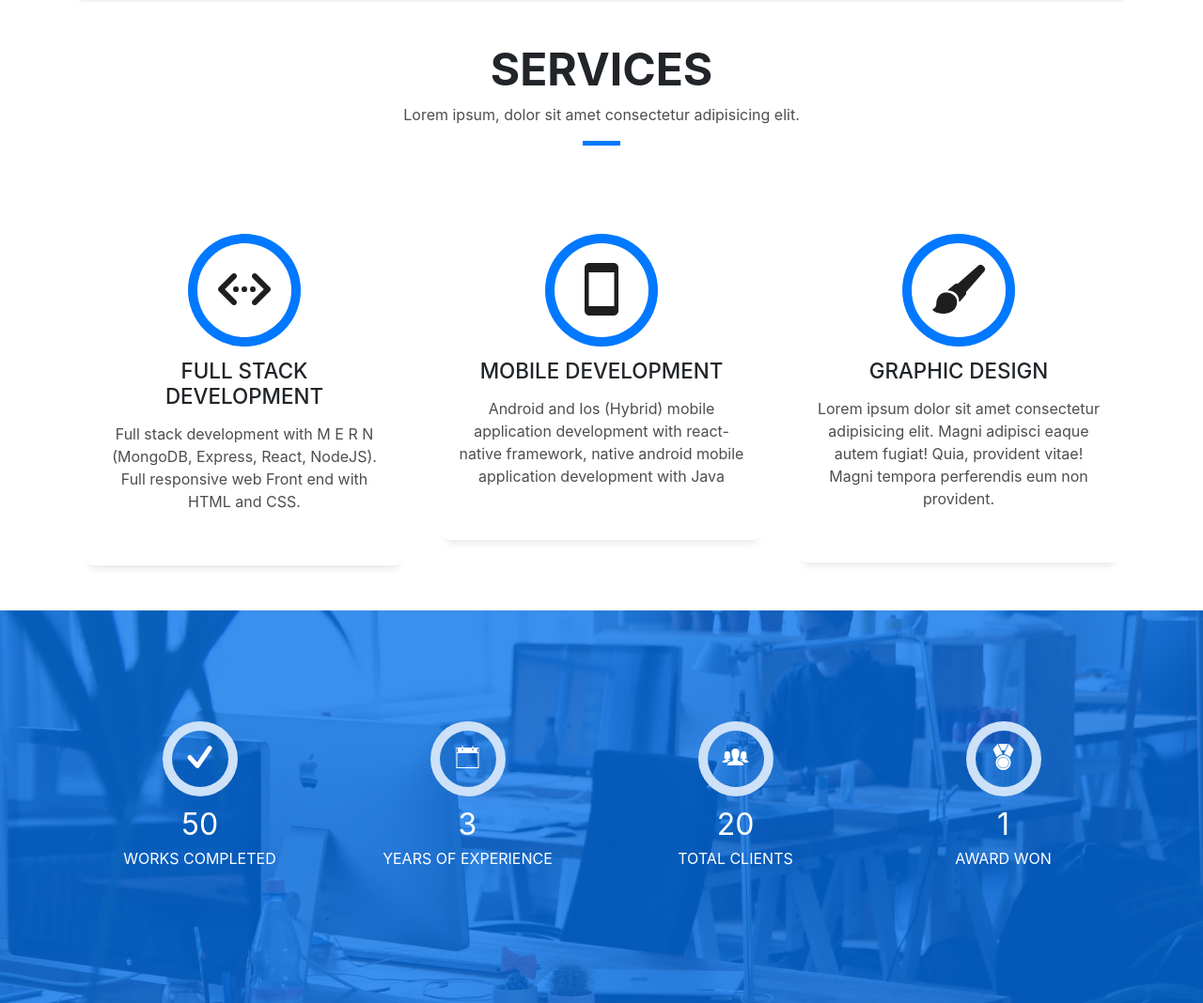
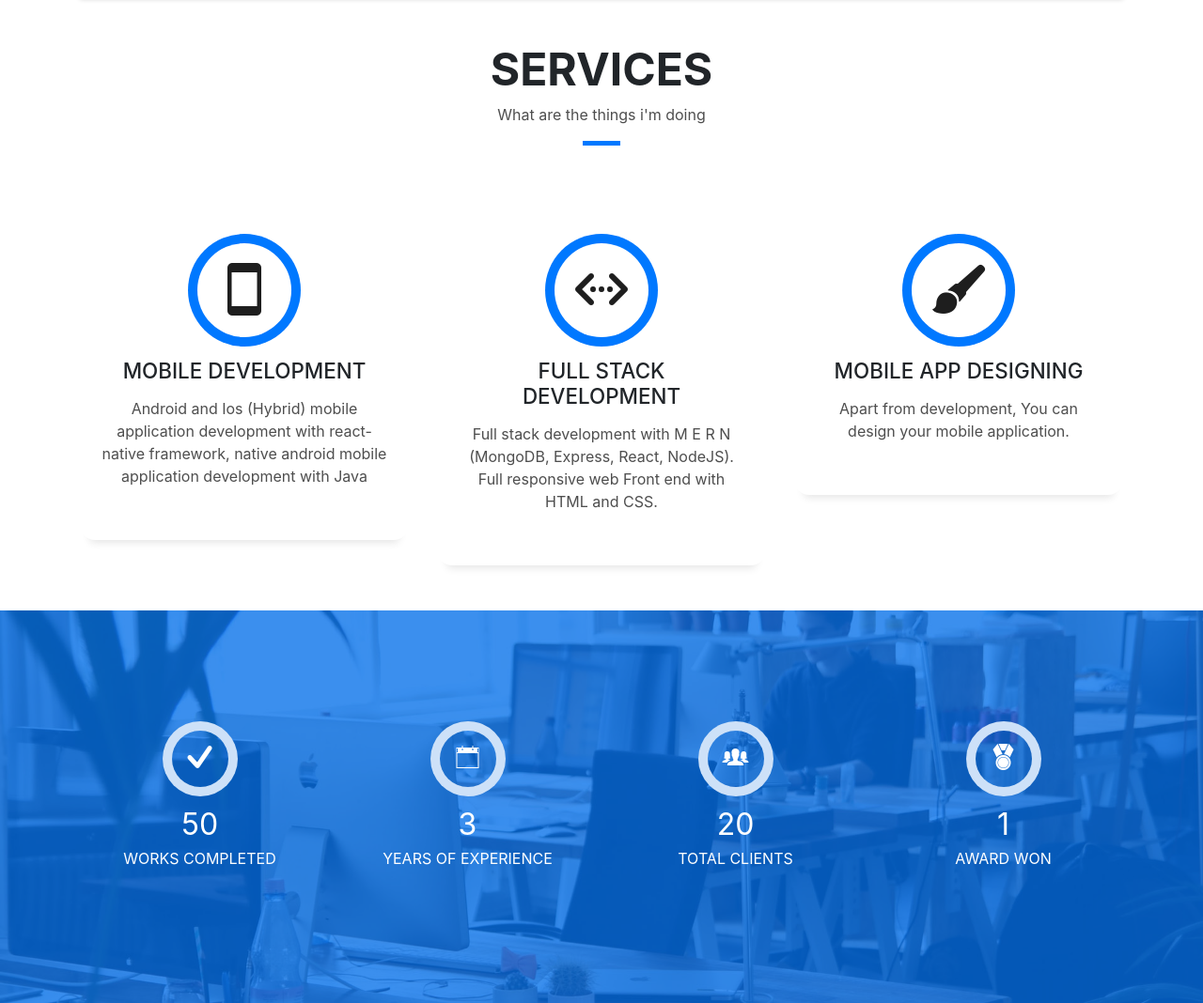
Before and after one commit to minurawijesinghe/portfolio, a website with bundled scripts: page index.html in a window 1280 px wide. Shown: the part 1635-2703 px from the top of the page at 94% size. Built offline with nearby package versions, Linux system fonts and the light colour scheme; a web font is replaced by a local one.

Commit message:
some changes

```diff
--- a/css/style.css
+++ b/css/style.css
@@ -1166,7 +1166,7 @@ footer .credits a {
   outline: 0;
 }
 .buttonD:hover {
-  background-color: #232324;
+  background-color: #000000;
   color: #fff;
   transition: all 500ms ease;
 }
--- a/index.html
+++ b/index.html
@@ -180,27 +180,13 @@
               Services
             </h3>
             <p class="subtitle-a">
-              Lorem ipsum, dolor sit amet consectetur adipisicing elit.
+             What are the things i'm doing
             </p>
             <div class="line-mf"></div>
           </div>
         </div>
       </div>
       <div class="row">
-        <div class="col-md-4">
-          <div class="service-box">
-            <div class="service-ico">
-              <span class="ico-circle"><i class="ion-code-working"></i></span>
-            </div>
-            <div class="service-content">
-              <h2 class="s-title">Full stack Development</h2>
-              <p class="s-description text-center">
-               Full stack development with M E R N (MongoDB, Express, React, NodeJS).
-               Full responsive web Front end with HTML and CSS.
-              </p>
-            </div>
-          </div>
-        </div>
         <div class="col-md-4">
           <div class="service-box">
             <div class="service-ico">
@@ -218,14 +204,27 @@
         <div class="col-md-4">
           <div class="service-box">
             <div class="service-ico">
+              <span class="ico-circle"><i class="ion-code-working"></i></span>
+            </div>
+            <div class="service-content">
+              <h2 class="s-title">Full stack Development</h2>
+              <p class="s-description text-center">
+               Full stack development with M E R N (MongoDB, Express, React, NodeJS).
+               Full responsive web Front end with HTML and CSS.
+              </p>
+            </div>
+          </div>
+        </div>
+
+        <div class="col-md-4">
+          <div class="service-box">
+            <div class="service-ico">
               <span class="ico-circle"><i class="ion-paintbrush"></i></span>
             </div>
             <div class="service-content">
-              <h2 class="s-title">Graphic Design</h2>
+              <h2 class="s-title">Mobile App designing</h2>
               <p class="s-description text-center">
-                Lorem ipsum dolor sit amet consectetur adipisicing elit. Magni adipisci eaque autem fugiat! Quia,
-                provident vitae! Magni
-                tempora perferendis eum non provident.
+                Apart from development, You can design your mobile application.
               </p>
             </div>
           </div>
@@ -297,7 +296,7 @@
               Portfolio
             </h3>
             <p class="subtitle-a">
-              Lorem ipsum, dolor sit amet consectetur adipisicing elit.
+              Some of works to show you
             </p>
             <div class="line-mf"></div>
           </div>
```
